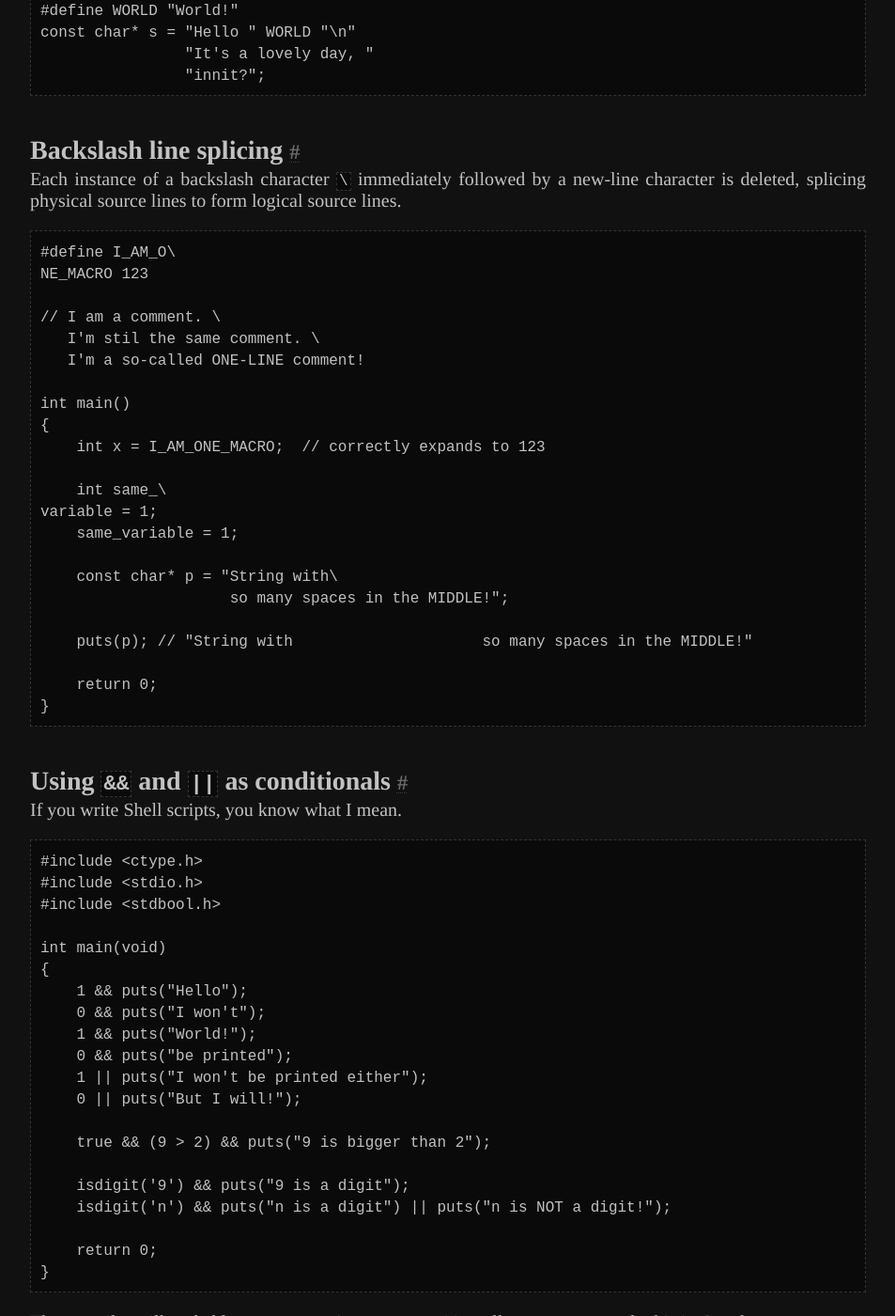
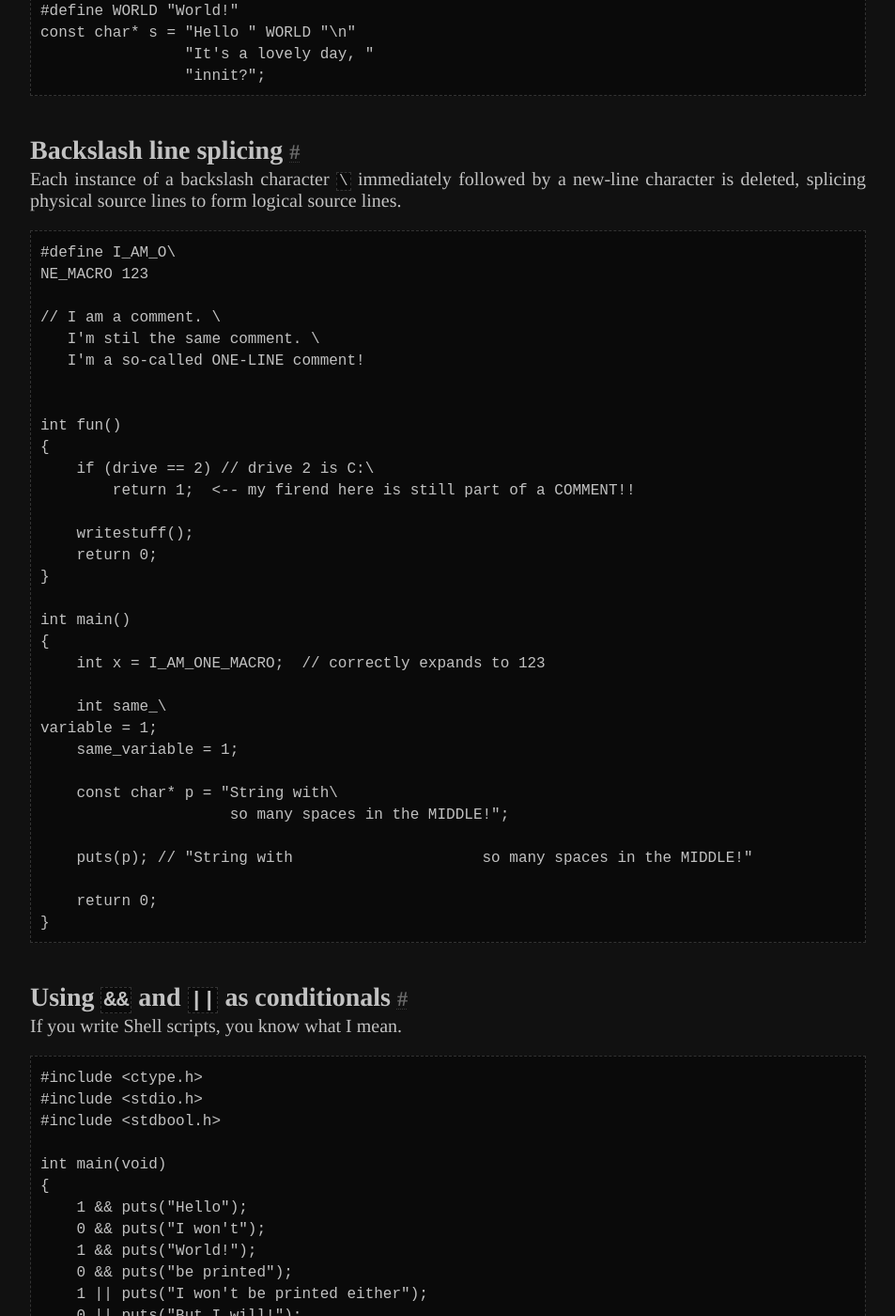
Before and after one commit to Jorenar/blog, a Jekyll site: the page built from _posts/2023-02-19-less-known-c.md, in a window 1280 px wide and 1400 px high, scrolled down 11123 px. Shown: the whole window at 94% size, without its empty margins (163-1116 px from the left). Built offline with Jekyll 4.4.1, drawn with Linux system fonts in a browser that asks for light colours.

Commit message:
deploy: 52d1963428a10f4ab47191f74fe34b13cb7dc553

```diff
--- a/_posts/2023-02-19-less-known-c.md
+++ b/_posts/2023-02-19-less-known-c.md
@@ -487,6 +487,16 @@ NE_MACRO 123
    I'm stil the same comment. \
    I'm a so-called ONE-LINE comment!
 
+
+int fun()
+{
+    if (drive == 2) // drive 2 is C:\
+        return 1;  <-- my firend here is still part of a COMMENT!!
+
+    writestuff();
+    return 0;
+}
+
 int main()
 {
     int x = I_AM_ONE_MACRO;  // correctly expands to 123
```
